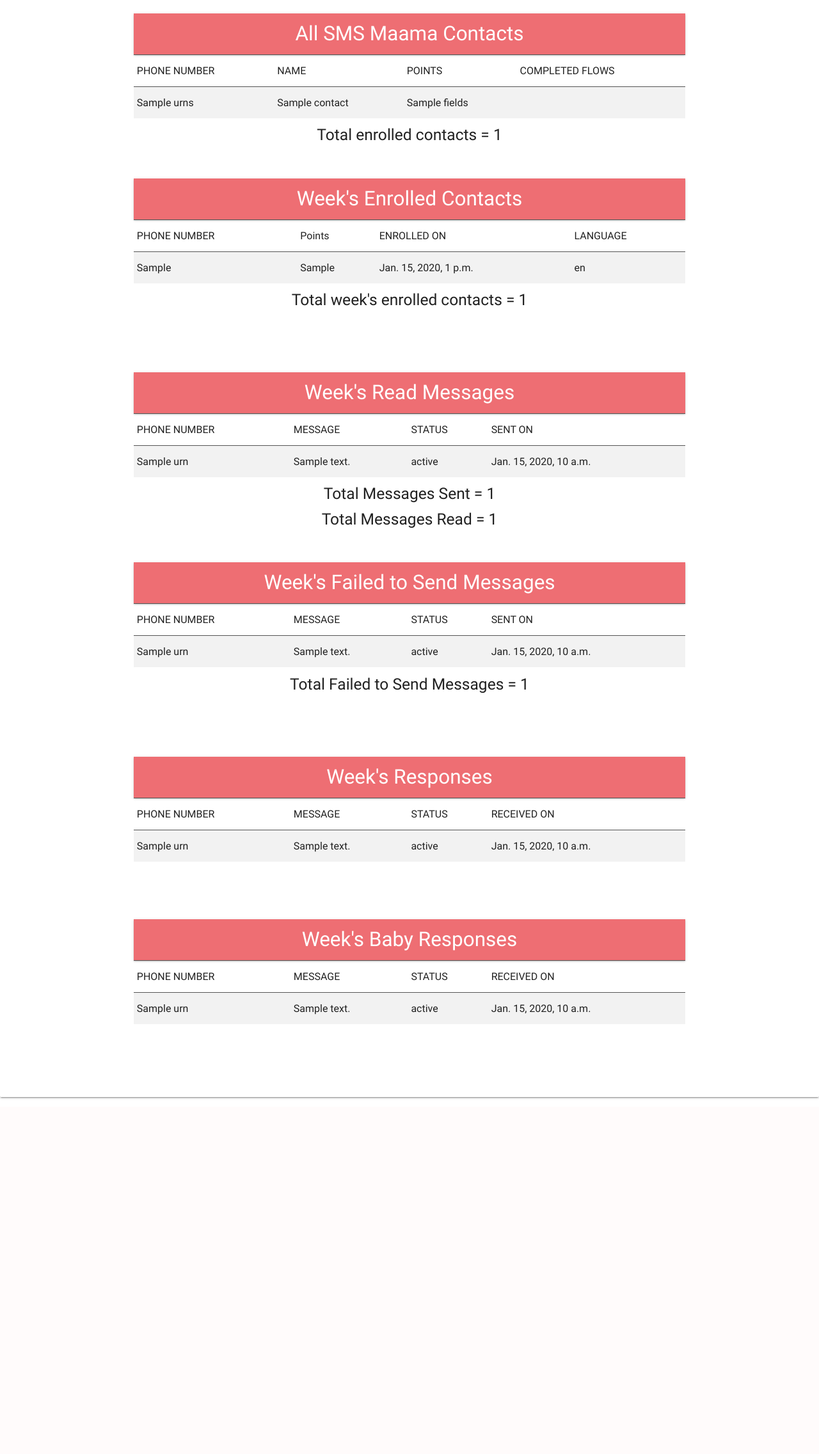
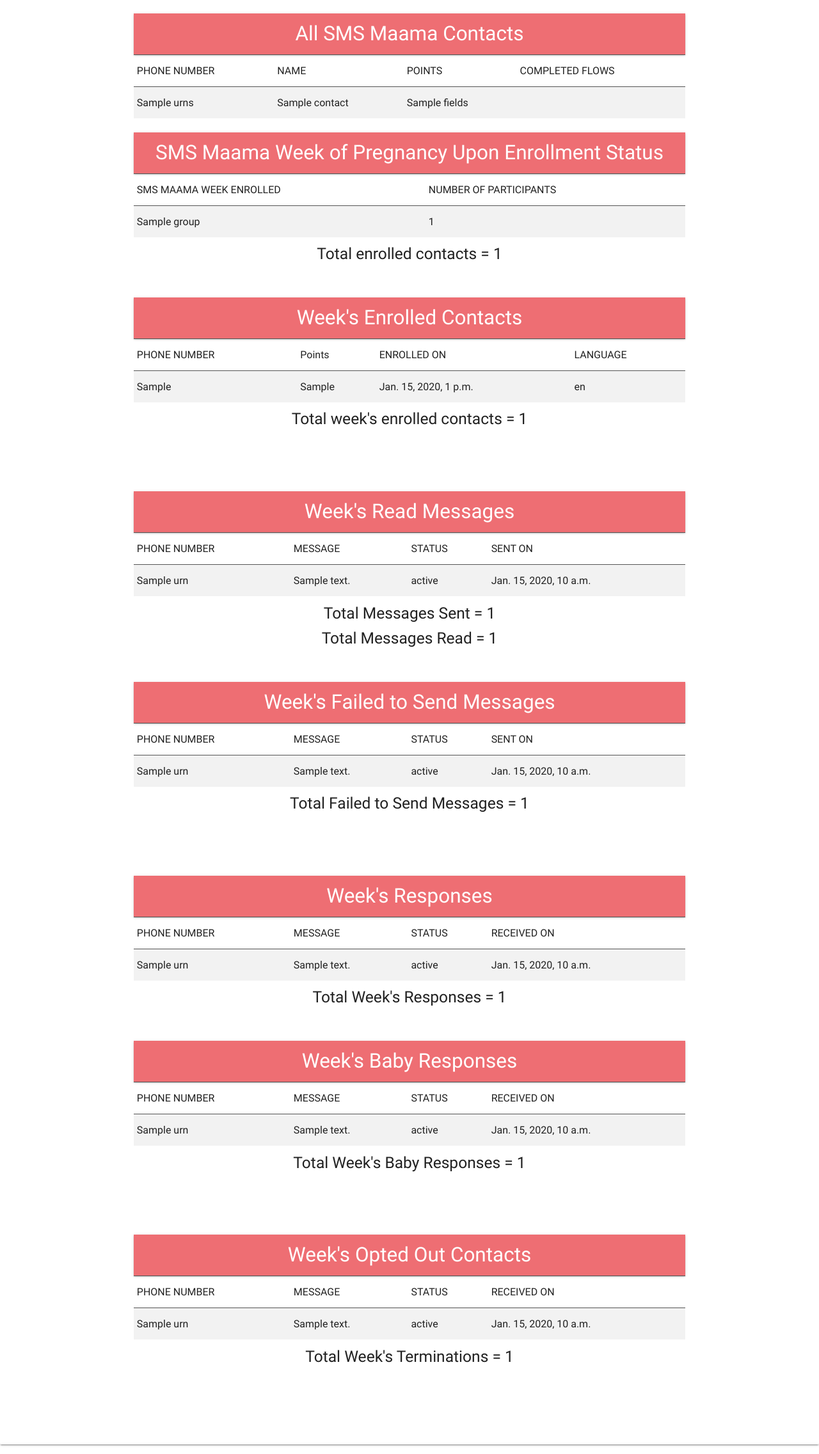
Before and after one commit to faithNassiwa/qcreports, a Django app: template qc/templates/qcreports/sms_maama_weekly_report.html in a window 1280 px wide. Shown: the part 160-2433 px from the top of the page at 64% size. Before the commit the page ends 1878 px from the top, so only its background shows below. Run offline with Django 3.2, Linux system fonts and the light colour scheme; tables that the repository leaves empty hold one stand-in row (values such as "Sample post"); the template is opened without the code that fills it: values that come from a table or form of the project are taken from there, most other values are stand-ins (such as "Sample title", 1, 10 or a date in 2020); parts of the project's set-up code (start-up, migrations or seed data) failed here and were passed over; some libraries are stand-ins or nearby versions.

Commit message:
added sms maama opted out qs

```diff
--- a/qc/admin.py
+++ b/qc/admin.py
@@ -11,14 +11,14 @@ class ContactAdmin(admin.ModelAdmin):
     list_display = ('id', 'uuid', 'name', 'language', 'urns', 'groups', 'fields', 'blocked', 'stopped',
                     'created_on', 'modified_on')
     list_filter = ('created_on', 'modified_on')
-    search_fields = ['name', 'urns']
+    search_fields = ['name', 'urns', 'groups']
 
 
 class MessageAdmin(admin.ModelAdmin):
     list_display = ('id', 'folder', 'contact', 'urn', 'broadcast', 'channel', 'direction', 'type', 'status',
                     'visibility', 'text', 'labels','created_on', 'sent_on', 'modified_on')
     list_filter = ('created_on', 'modified_on')
-    search_fields = ['urn']
+    search_fields = ['urn', 'text']
 
 
 class FlowAdmin(admin.ModelAdmin):
--- a/qc/management/commands/smsmaama.py
+++ b/qc/management/commands/smsmaama.py
@@ -7,10 +7,10 @@ from qc.models import Group, Contact, Message
 class Command(BaseCommand):
     def handle(self, *args, **options):
         Group.get_group()
-        #Contact.clean_contacts()
-        #Message.clean_msg_contacts()
+        Contact.clean_contacts()
+        Message.clean_msg_contacts()
         #html_to_pdf_view()
         #this_day = now()
         #target = 'media/'+str(this_day)[:-22]+'.pdf'
         #Email.send_message_email(target)
-        #self.stdout.write(self.style.SUCCESS('Successfully synced %d groups' % added))
+        self.stdout.write(self.style.SUCCESS('Successfully synced all groups' ))
--- a/qc/templates/qcreports/sms_maama_weekly_report.html
+++ b/qc/templates/qcreports/sms_maama_weekly_report.html
@@ -10,7 +10,6 @@
     <p>
 
 <p>Report Date: {{ start_date }} -  {{ end_date }}</p><br />
-
 
 <div class="container">
 
@@ -28,8 +27,24 @@
             <td>{% for flow in flows %}{% if flow.run_id.contact.urns == contact.urns %}<br>{{ flow.name }}{% endif %}{% endfor %}</td></tr>
     {% endfor %}
 </table>
+<br>
+
+<nav class="|nav-extended">
+    <div class="nav-wrapper">
+        <div class="container">
+            <a href="#" class="brand-logo center"> SMS Maama Week of Pregnancy Upon Enrollment Status</a>
+        </div>
+    </div>
+</nav>
+<table class="striped">
+    <thead><tr><td>SMS MAAMA WEEK ENROLLED</td><td>NUMBER OF PARTICIPANTS</td></tr></thead>
+    {% for group in groups %}
+        <tr><td>{{ group.name }}</td><td>{{ group.count }}</td></tr>
+    {% endfor %}
+</table>
 <h5>Total enrolled contacts  = {{ contacts_count }}</h5>
 <br><br>
+
 
 {% if contacts %}
 <nav class="|nav-extended">
@@ -153,6 +168,7 @@
             </tr>
         {% endfor %}
     </table>
+    <h5>Total Week's Responses  = {{ flow_responses_count }}</h5>
 <br><br>
     {% else %}
     <nav class="|nav-extended">
@@ -162,8 +178,9 @@
         </div>
     </div>
     </nav>
+    <h5>Total Week's Responses  = {{ flow_responses_count }}</h5>
 {% endif %}
-<br><br>
+
 
 
 {% if baby_responses %}
@@ -181,6 +198,7 @@
             <tr><td>{{ msg.urn }}</td><td>{{ msg.text }}</td><td>{{ msg.status }}</td><td>{{ msg.sent_on }}</td></tr>
         {% endfor %}
     </table>
+    <h5>Total Week's Baby Responses  = {{ baby_responses_count }}</h5>
 <br><br>
     {% else %}
     <nav class="|nav-extended">
@@ -190,28 +208,74 @@
         </div>
     </div>
     </nav>
+    <h5>Total Week's Baby Responses  = {{ baby_responses_count }}</h5>
 {% endif %}
 <br><br>
 
+
+{% if stops %}
+<nav class="|nav-extended">
+    <div class="nav-wrapper">
+        <div class="container">
+            <a href="#" class="brand-logo center">Week's Opted Out Contacts</a>
+        </div>
+    </div>
+</nav>
+
+    <table class="striped">
+        <thead><tr><td>PHONE NUMBER</td><td>MESSAGE</td><td>STATUS</td><td>RECEIVED ON</td></tr></thead>
+        {% for stop in stops %}
+            <tr><td>{{ stop.urn }}</td><td>{{ stop.text }}</td><td>{{ stop.status }}</td><td>{{ stop.sent_on }}</td></tr>
+        {% endfor %}
+    </table>
+    <h5>Total Week's Terminations  = {{ stops_count }}</h5>
+<br><br>
+    {% else %}
+    <nav class="|nav-extended">
+    <div class="nav-wrapper">
+        <div class="container">
+            <a href="#" class="brand-logo center">No Contacts Opted Out this Week</a>
+        </div>
+    </div>
+    </nav>
+    <h5>Total Week's Terminations  = {{ stops_count }}</h5>
+{% endif %}
+<br><br>
+
+{##}
+{#{% if reports %}#}
 {#<nav class="|nav-extended">#}
 {#    <div class="nav-wrapper">#}
 {#        <div class="container">#}
-{#            <a href="#" class="brand-logo center">Week's Responses</a>#}
+{#            <a href="#" class="brand-logo center">Week's Opted Out Contacts</a>#}
 {#        </div>#}
 {#    </div>#}
 {#</nav>#}
 {##}
 {#    <table class="striped">#}
-{#        <thead><tr><td>PHONE NUMBER</td><td>FLOW</td><td>MESSAGE</td><td>RECEIVED ON</td></tr></thead>#}
-{#        {% for flow in flows %}#}
-{#            <tr><td>{{ flow.run_id.contact.urns }}</td><td>{{ flow.name }}</td>#}
-{#                <td>{% for message in messages %}{% if flow.run_id.contact.urns == message.urn%}#}
-{#                    <br>{{ message.text }}{% endif %}{% endfor %}</td><td>{% for message in messages %}#}
-{#                    {% if flow.run_id.contact.urns == message.urn %}<br>{{ message.sent_on }}{% endif %}{% endfor %}</td></tr>#}
+{#        <thead><tr><td>PHONE NUMBER</td><td>MESSAGE</td><td>STATUS</td><td>RECEIVED ON</td><td>NAME</td></tr></thead>#}
+{#        {% for report in reports %}#}
+{#            <tr><td>{{ report.urn }}</td><td>{{ report.text }}</td><td>{{ report.status }}</td><td>{{ report.sent_on }}</td>#}
+{#            <td>{{ report.name }}</td></tr>#}
 {#        {% endfor %}#}
 {#    </table>#}
-{#<br>#}
-{#result_list#}
+{#    <h5>Total Week's Terminations  = {{ stops_count }}</h5>#}
+{#<br><br>#}
+{#    {% else %}#}
+{#    <nav class="|nav-extended">#}
+{#    <div class="nav-wrapper">#}
+{#        <div class="container">#}
+{#            <a href="#" class="brand-logo center">No Contacts Opted Out this Week</a>#}
+{#        </div>#}
+{#    </div>#}
+{#    </nav>#}
+{#    <h5>Total Week's Terminations  = {{ stops_count }}</h5>#}
+{#{% endif %}#}
+{#<br><br>#}
+
+
+
+
 
 </div>
     </p>
```
Also changed, not shown: qc/models.py (+57 -18 lines), qc/views.py (+7 -2 lines), celerybeat-schedule.db, qc/migrations/0003_auto_20170524_1104.py (added), 1 other file.
